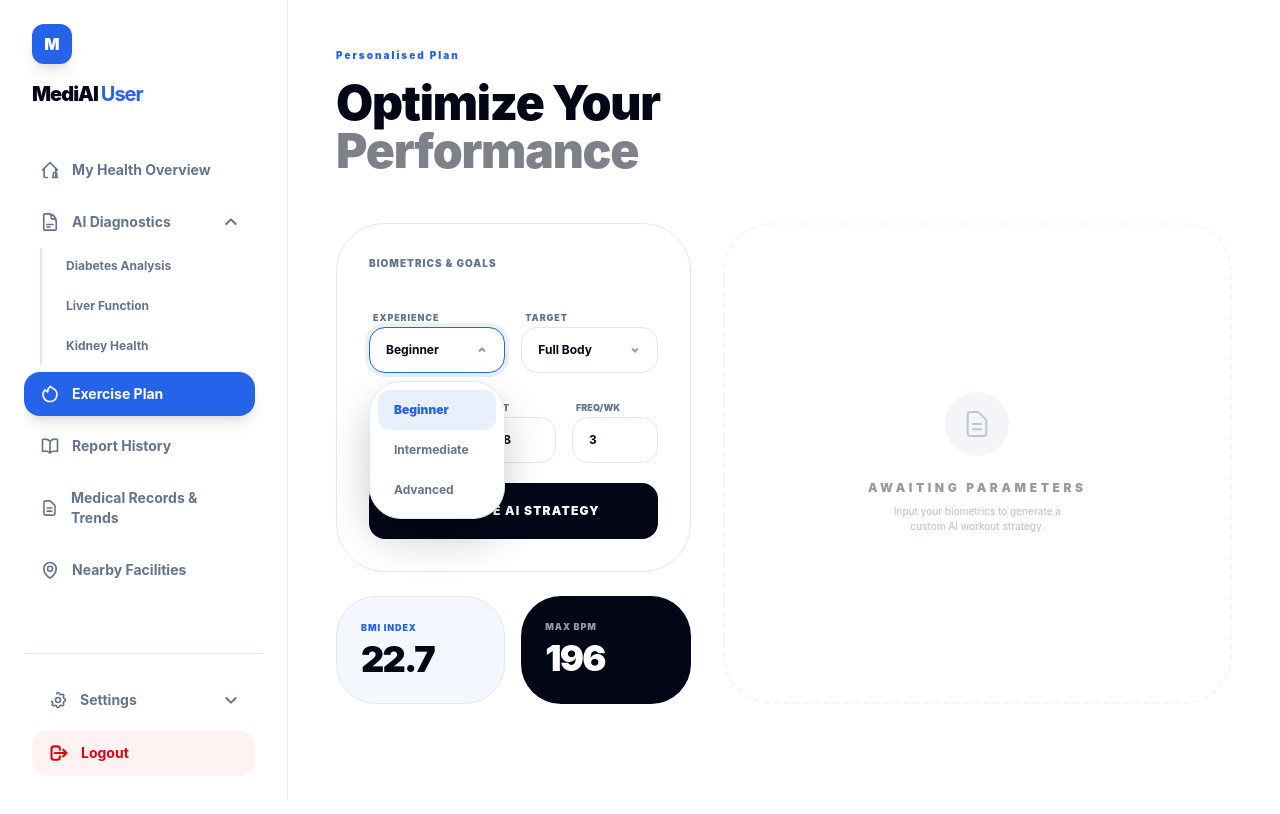
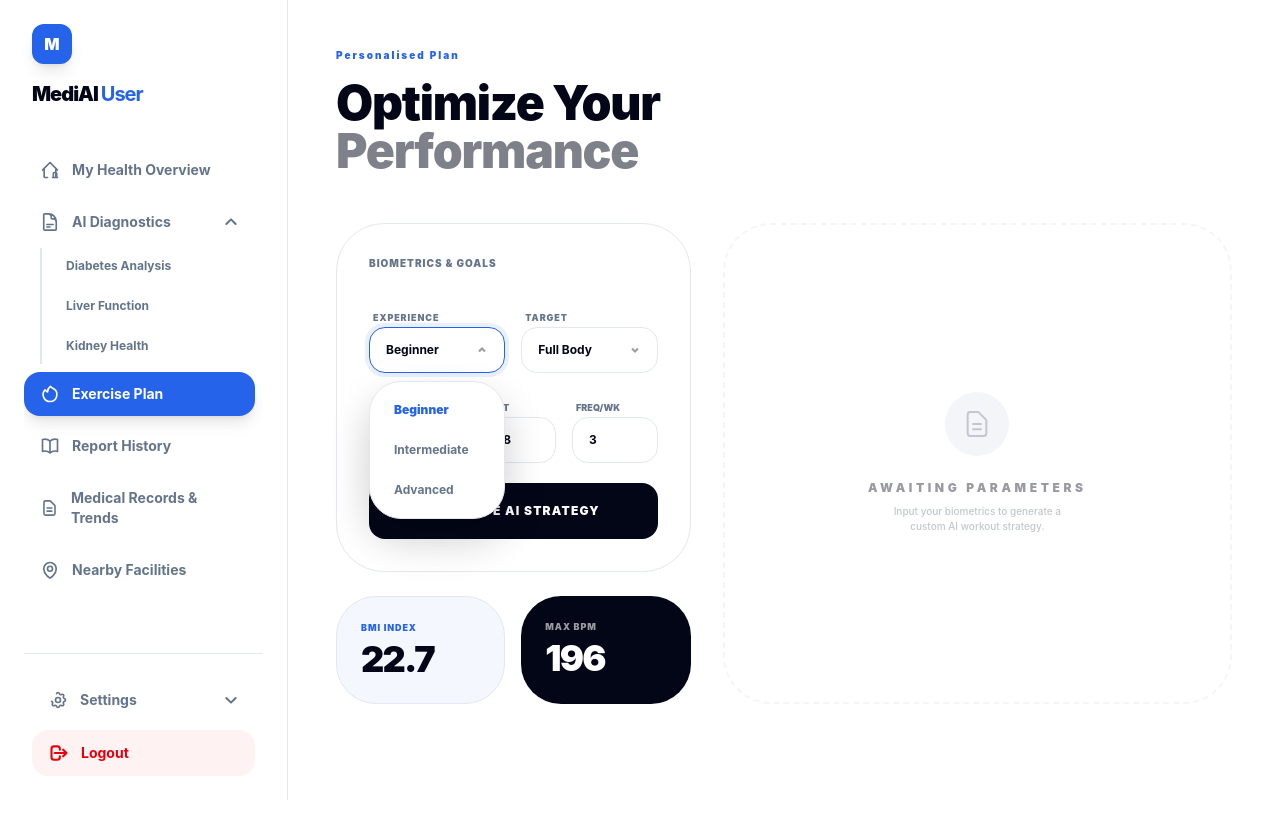
Before and after one commit to upadhyayabhisek/diagnosys_v2, a Nuxt app in the folder nuxt-app/: page /dashboard/exercise in a window 1280 px wide. Both pictures are taken after a click on the button "Beginner". Shown: the top 814 px of the page. Built offline with nearby package versions, Linux system fonts and the light colour scheme.

Commit message:
select minor ui fixes

```diff
--- a/nuxt-app/app/components/AppSelect.vue
+++ b/nuxt-app/app/components/AppSelect.vue
@@ -79,7 +79,7 @@ onUnmounted(() => window.removeEventListener("click", handleClickOutside));
               class="w-full text-left px-4 py-3 text-xs rounded-xl transition-all flex items-center justify-between"
               :class="
                 modelValue === option
-                  ? 'bg-[var(--primary)]/10 text-[var(--primary)] font-black'
+                  ? ' text-[var(--primary)] font-black'
                   : 'text-[var(--subtext)] hover:text-[var(--text)] hover:bg-[var(--background)] font-bold'
               "
             >
```
